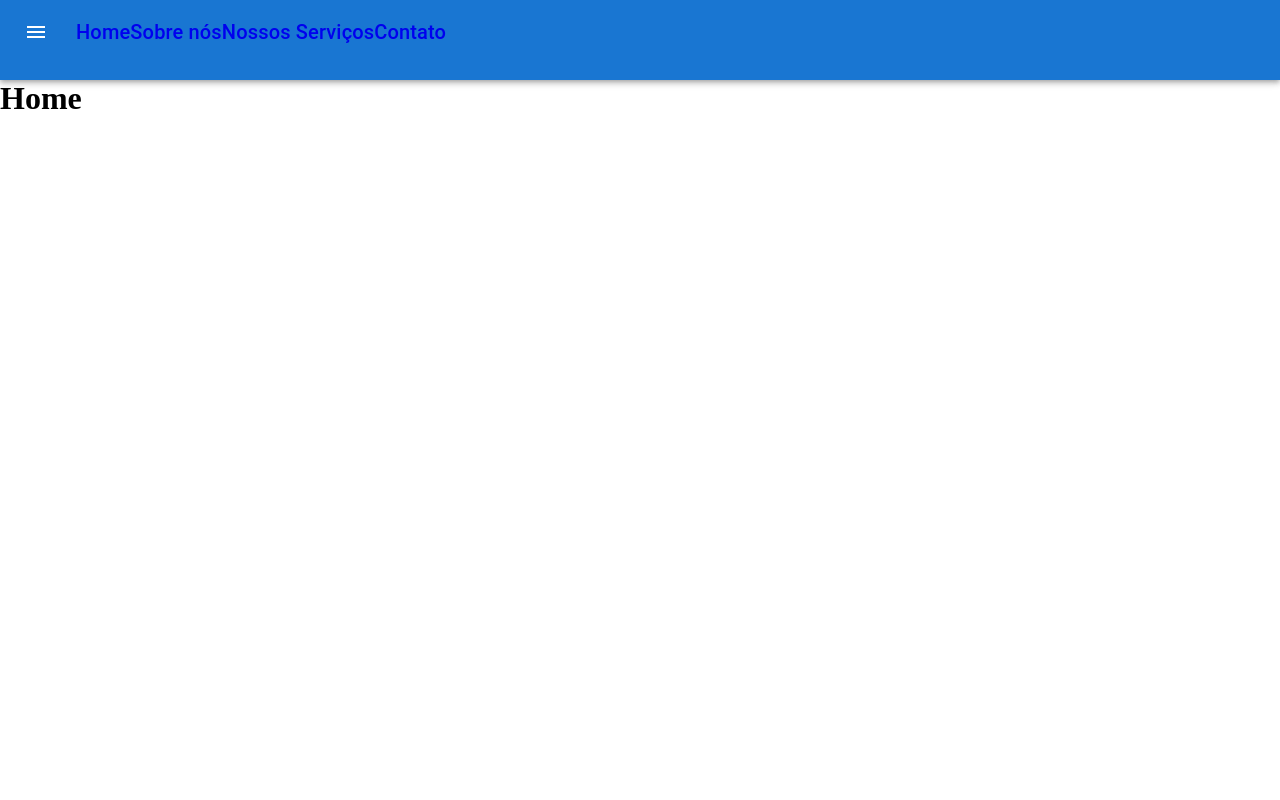
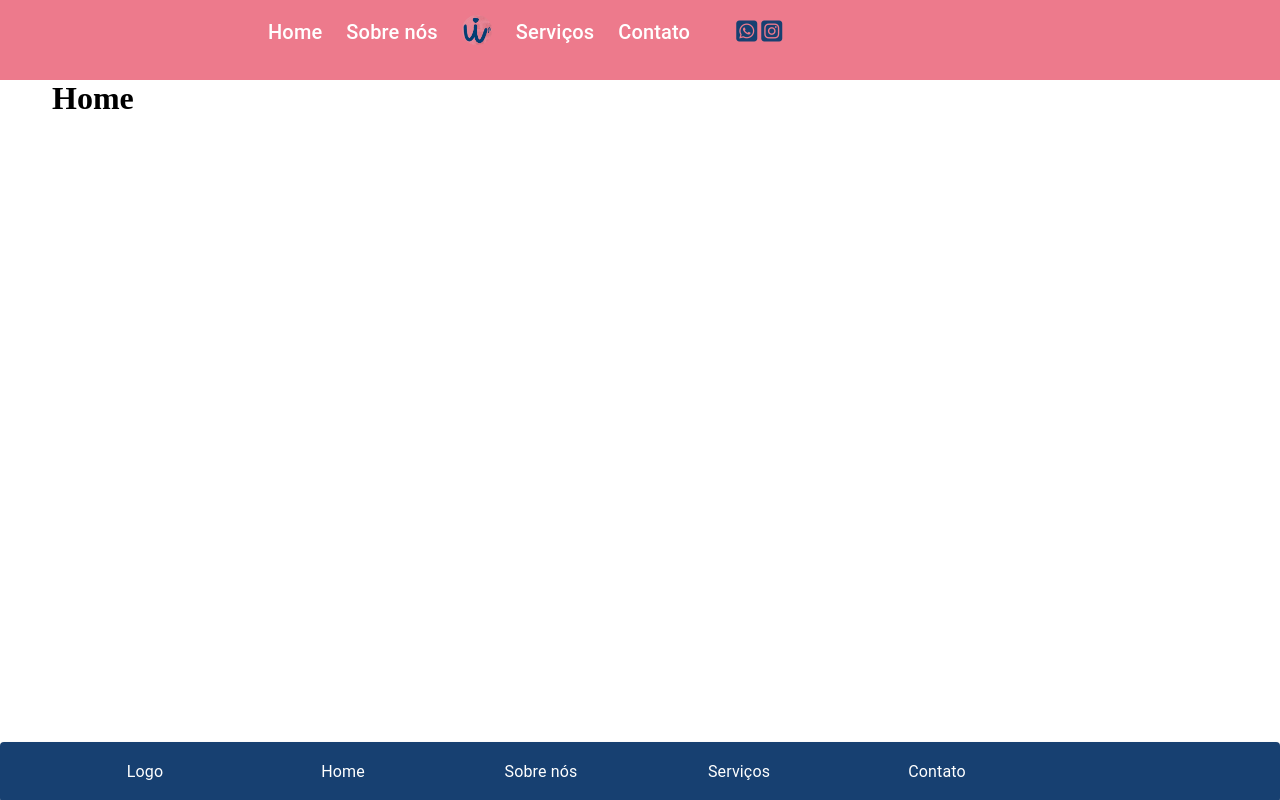
Before and after one commit to antunis13/pet-sitter, a Next.js app: page / in a window 1280 px wide. Built offline with nearby package versions, Linux system fonts and the light colour scheme.

Commit message:
template default

```diff
--- a/package.json
+++ b/package.json
@@ -14,6 +14,7 @@
     "@fontsource/roboto": "^5.0.8",
     "@mui/icons-material": "^5.15.4",
     "@mui/material": "^5.15.4",
+     "@mui/styled-engine": "@mui/styled-engine-sc",
     "next": "14.0.4",
     "node": "^21.2.0",
     "react": "^18",
--- /dev/null
+++ b/src/components/Footer.jsx
@@ -0,0 +1,78 @@
+import Link from 'next/link'
+
+import {
+    Box,
+    Container,
+    Grid,
+    Typography,
+    Paper
+} from "@mui/material"
+
+import {styled} from '@mui/material/styles'
+
+const StyledPaper = styled(Paper)(({theme}) =>({
+    backgroundColor: theme.palette.secondary.main,
+    position: 'fixed',
+    bottom: -2,
+    left: 0,
+    padding: theme.spacing(4),
+    width: '100%'
+}))
+
+const Footer = () =>{
+    return(
+        <StyledPaper component='footer'>
+            <Container maxWidth='lg'>
+                <Grid container spacing={3}>
+                    <Grid item xs={6} sm={2}>
+                        <Box textAlign='center'>
+                        <Link href='#' passHref>
+                                <Typography variant='subtitle1' color='primary.light'>
+                                    Logo
+                                </Typography>
+                        </Link>
+                        </Box>
+                    </Grid>
+                    <Grid item xs={6} sm={2}>
+                        <Box textAlign='center'>
+                        <Link href='/' passHref>
+                                <Typography variant='subtitle1' color='primary.light'>
+                                    Home
+                                </Typography>
+                        </Link>
+                        </Box>
+                    </Grid>
+                    <Grid item xs={6} sm={2}>
+                        <Box textAlign='center'>
+                        <Link href='/about' passHref>
+                                <Typography variant='subtitle1' color='primary.light'>
+                                    Sobre nós
+                                </Typography>
+                        </Link>
+                        </Box>
+                    </Grid>
+                    <Grid item xs={6} sm={2}>
+                        <Box textAlign='center'>
+                        <Link href='/services' passHref>
+                                <Typography variant='subtitle1' color='primary.light'>
+                                    Serviços
+                                </Typography>
+                        </Link>
+                        </Box>
+                    </Grid>
+                    <Grid item xs={6} sm={2}>
+                        <Box textAlign='center'>
+                        <Link href='/contact' passHref>
+                                <Typography variant='subtitle1' color='primary.light'>
+                                    Contato
+                                </Typography>
+                        </Link>
+                        </Box>
+                    </Grid>
+                </Grid>
+            </Container>
+        </StyledPaper>
+    )
+}
+
+export default Footer
--- a/src/components/Header.js
+++ /dev/null
@@ -1,53 +0,0 @@
-import React from 'react'
-import AppBar from '@mui/material/AppBar'
-import Box from '@mui/material/Box'
-import Toolbar from '@mui/material/Toolbar'
-import Typography from '@mui/material/Typography'
-import IconButton from '@mui/material/IconButton'
-import MenuIcon from '@mui/icons-material/Menu'
-
-import Link from 'next/link'
-
-const Header = () => {
-    return(
-        <Box sx={{ flexGrow: 1 }}>
-            <AppBar position="static" sx={{height: '80px'}}>
-                <Toolbar>
-                    <IconButton
-                    size="large"
-                    edge="start"
-                    color="inherit"
-                    aria-label="menu"
-                    sx={{ mr: 2 }}
-                    >
-                    <MenuIcon />
-                    </IconButton>
-                    <Link href="/">
-                        <Typography variant="h6" component="div" sx={{ flexGrow: 1 }}>
-                            Home
-                        </Typography>
-                    </Link>
-                    <Link href="/about">
-                        <Typography variant="h6" component="div" sx={{ flexGrow: 1 }}>
-                            Sobre nós
-                        </Typography>
-                    </Link>
-                    <Link href="/services">
-                        <Typography variant="h6" component="div" sx={{ flexGrow: 1 }}>
-                            Nossos Serviços
-                        </Typography>
-                    </Link>
-                    <Link href="/contact">
-                        <Typography variant="h6" component="div" sx={{ flexGrow: 1 }}>
-                            Contato
-                        </Typography>
-                    </Link>
-
-                </Toolbar>
-            </AppBar>
-        </Box>
-
-    )
-}
-
-export default Header
--- /dev/null
+++ b/src/components/Header/Header.jsx
@@ -0,0 +1,89 @@
+import React from 'react'
+import Link from 'next/link'
+import Image from 'next/image'
+
+import{
+    AppBar,
+    Toolbar,
+    Typography,
+} from '@mui/material'
+import { Container, Grid } from '@mui/material'
+
+import logo from '../../public/images/logo.png'
+
+import {styled} from '@mui/material/styles'
+
+const HeaderGrid = styled(Grid)(({theme}) =>({
+    alignItems: 'center',
+    marginLeft: theme.spacing(45)
+}))
+
+const Header = () => {
+
+    return(
+
+        <AppBar position="static" elevation={0}  sx={{height: '80px'}}>
+            <Container maxWidth='lg'>
+                <Toolbar>
+                    <HeaderGrid container spacing={6}>
+                        <Grid item >
+                            <Link href="/">
+                                <Typography variant="h6" component="div" color='primary.light' sx={{ flexGrow: 1 }}>
+                                    Home
+                                </Typography>
+                            </Link>
+                        </Grid>
+
+                        <Grid item >
+                            <Link href="/about">
+                                <Typography variant="h6" component="div" color='primary.light' sx={{ flexGrow: 1 }}>
+                                    Sobre nós
+                                </Typography>
+                            </Link>
+                        </Grid>
+
+                        <Grid item >
+                            <Image
+                                alt='Logo'
+                                src={logo}
+                                width={30}
+                                height={30}
+                            />
+                        </Grid>
+
+                        <Grid item >
+                            <Link href="/services">
+                                <Typography variant="h6" component="div" color='primary.light' sx={{ flexGrow: 1 }}>
+                                    Serviços
+                                </Typography>
+                            </Link>
+                        </Grid>
+
+                        <Grid item >
+                            <Link href="/contact">
+                                <Typography variant="h6" component="div" color='primary.light' sx={{ flexGrow: 1 }}>
+                                    Contato
+                                </Typography>
+                            </Link>
+                        </Grid>
+                    </HeaderGrid>
+                    <Grid container spacing={1}>
+                        <Grid item >
+                            <a href="https://wa.me/5511992673254" target="_blank" rel="noopener noreferrer">
+                                <i class="fa-brands fa-square-whatsapp fa-xl" style={{color: 'rgb(23, 64, 113)'}}></i>
+                            </a>
+                        </Grid>
+                        <Grid item >
+                            <a href="https://www.instagram.com/jenipetsitter/">
+                                <i class="fa-brands fa-square-instagram fa-xl" style={{color: 'rgb(23, 64, 113)'}}></i>
+                            </a>
+                        </Grid>
+                    </Grid>
+                </Toolbar>
+            </Container>
+        </AppBar>
+
+    )
+}
+
+export default Header
--- a/src/pages/_app.js
+++ b/src/pages/_app.js
@@ -1,11 +1,15 @@
+import { ThemeProvider } from '@emotion/react'
+import theme from '@/theme'
+
 import TemplateDefault from '../templates/Default'
 import './index.css'
 
 export default function App({ Component, pageProps }) {
   return(
-    <TemplateDefault>
-      <Component {...pageProps} />
-
-    </TemplateDefault>
-    )
+    <ThemeProvider theme={theme}>
+      <TemplateDefault>
+        <Component {...pageProps} />
+      </TemplateDefault>
+    </ThemeProvider>
+  )
 }
--- a/src/pages/_document.js
+++ b/src/pages/_document.js
@@ -6,6 +6,7 @@ export default function Document() {
       <Head>
         <title>Jeni Pet Sitter</title>
         <meta name="viewport" content="minimum-scale=1, initial-scale=1, width=device-width" />
+        <script src="https://kit.fontawesome.com/de62180d47.js" crossorigin="anonymous"></script>
       </Head>
       <body>
         <Main />
--- a/src/templates/Default.jsx
+++ b/src/templates/Default.jsx
@@ -1,10 +1,16 @@
-import Header from "@/components/Header"
+import { Container } from "@mui/material"
+
+import Header from "@/components/Header/Header"
+import Footer from "@/components/Footer"
 
 const Default = ({children}) =>{
     return(
         <>
             <Header/>
-            {children}
+            <Container maxWidth='lg'>
+                {children}
+            </Container>
+            <Footer />
         </>
     )
 }
--- /dev/null
+++ b/src/theme.jsx
@@ -0,0 +1,19 @@
+import { createTheme } from "@mui/material"
+
+const theme = createTheme({
+    palette: {
+        primary: {
+            main: 'rgb(237, 122, 140)',
+            light: '#ffffff'
+        },
+        secondary: {
+            main: 'rgb(23, 64, 113)',
+        },
+        third: {
+            main: '#f8e9e9f'
+        },
+    },
+    spacing: 4,
+})
+
+export default theme
```
Also changed, not shown: src/public/images/logo.png (added).
